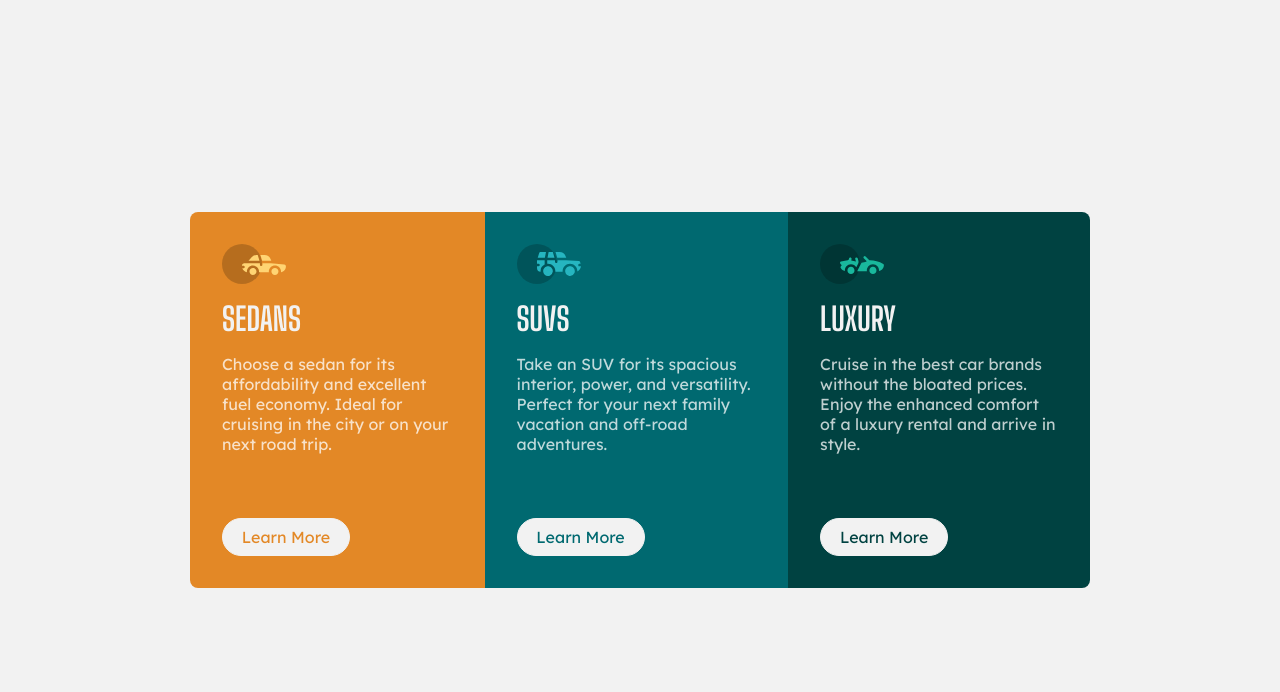
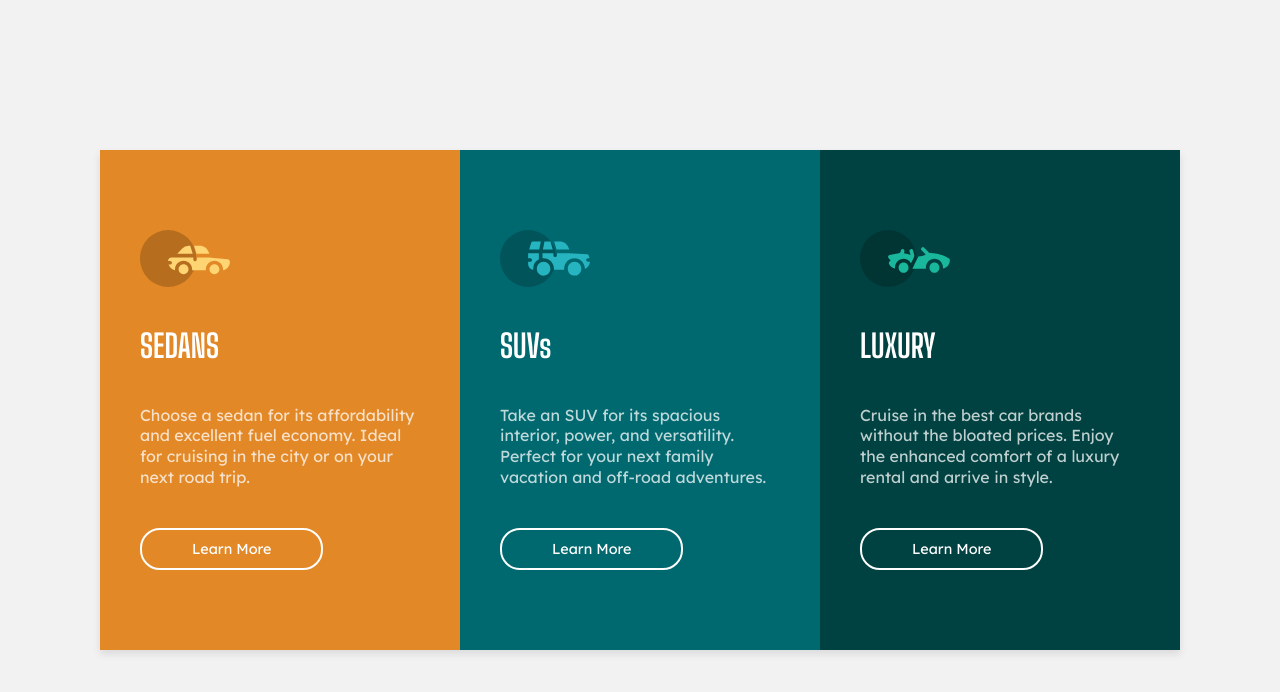
Before and after one commit to vegar24sfj/3-column-preview-card-component, a plain HTML site: page index.html in a window 1280 px wide. Drawn offline with Linux system fonts and the light colour scheme.

Commit message:
third commit

```diff
--- a/index.html
+++ b/index.html
@@ -9,46 +9,39 @@
       sizes="32x32"
       href="./favicon-32x32.png"
     />
+    <title>3-Column Preview Card Component</title>
     <link rel="stylesheet" href="./styles/styles.css" />
-    <title>Frontend Mentor | 3-column preview card component</title>
   </head>
+
   <body>
-    <main id="card">
-      <div class="card__sedans">
-        <img src="./icon-sedans.svg" alt="sedans icon" />
-        <h1>Sedans</h1>
+    <div class="container">
+      <div class="card sedans">
+        <img src="./icon-sedans.svg" alt="Sedans" />
+        <h1>SEDANS</h1>
         <p>
           Choose a sedan for its affordability and excellent fuel economy. Ideal
           for cruising in the city or on your next road trip.
         </p>
-        <a href="#">Learn More</a>
+        <button>Learn More</button>
       </div>
-
-      <div class="card__suvs">
-        <img src="./icon-suvs.svg" alt="suvs icon" />
-        <h1>Suvs</h1>
+      <div class="card suvs">
+        <img src="./icon-suvs.svg" alt="SUVs" />
+        <h1>SUVs</h1>
         <p>
           Take an SUV for its spacious interior, power, and versatility. Perfect
           for your next family vacation and off-road adventures.
         </p>
-        <a href="#">Learn More</a>
+        <button>Learn More</button>
       </div>
-
-      <div class="card__luxury">
-        <img src="./icon-luxury.svg" alt="luxury icon" />
-        <h1>Luxury</h1>
+      <div class="card luxury">
+        <img src="./icon-luxury.svg" alt="Luxury" />
+        <h1>LUXURY</h1>
         <p>
           Cruise in the best car brands without the bloated prices. Enjoy the
           enhanced comfort of a luxury rental and arrive in style.
         </p>
-        <a href="#">Learn More</a>
+        <button>Learn More</button>
       </div>
-    </main>
-
-    <!-- <footer>
-  <div class="attribution">
-    Kodet av <a href="#">Vegar Ravndal</a>.
-  </div>
-</footer> -->
+    </div>
   </body>
 </html>
--- a/styles/styles.css
+++ b/styles/styles.css
@@ -1,155 +1,108 @@
-@import url("https://fonts.googleapis.com/css2?family=Big+Shoulders+Display:wght@700&family=Lexend+Deca&display=swap");
+@import url("https://fonts.googleapis.com/css2?family=Big+Shoulders+Display:wght@700&family=Lexend+Deca:wght@400&display=swap");
 
 :root {
   --bright-orange: hsl(31, 77%, 52%);
   --dark-cyan: hsl(184, 100%, 22%);
-  --darker-cyan: hsl(179, 100%, 13%);
-  --trans-whtie-paragraph: hsla(0, 0%, 100%, 0.75);
-  --light-gray-bg-h-b: hsl(0, 0%, 95%);
+  --very-dark-cyan: hsl(179, 100%, 13%);
+  --transparent-white: hsla(0, 0%, 100%, 0.75);
+  --light-gray: hsl(0, 0%, 95%);
+  font-family: "Lexend Deca", sans-serif;
 }
 
-*,
-*::before,
-*::after {
-  box-sizing: border-box;
+* {
   margin: 0;
   padding: 0;
-}
-
-html {
-  height: 100%;
+  box-sizing: border-box;
 }
 
 body {
-  width: 100%;
-  height: 100%;
-  background-color: var(--light-gray-bg-h-b);
-  display: grid;
-  place-items: center;
+  background-color: var(--light-gray);
+  display: flex;
+  justify-content: center;
+  align-items: center;
+  height: 100vh;
+  padding: 100px;
+  font-family: "Lexend Deca", sans-serif;
+  font-weight: 400;
 }
 
-#card {
-  width: min(20rem, 90%);
+.container {
+  display: flex;
+  max-width: 1200px;
+  background-color: white;
+  overflow: hidden;
+  box-shadow: 0 4px 8px rgba(0, 0, 0, 0.1);
+  justify-content: space-between;
 }
 
-#card img {
-  padding-top: 1rem;
+.card {
+  flex: 1;
+  padding: 40px;
+  display: flex;
+  flex-direction: column;
+  justify-content: center;
+  flex-basis: 33%;
+  min-width: 300px;
+  min-height: 500px;
+  gap: 40px;
 }
 
-#card h1 {
-  font-family: "Big Shoulders Display", cursive;
-  font-weight: 700;
-  text-transform: uppercase;
-  color: var(--light-gray-bg-h-b);
+.card img {
+  width: 90px;
+  height: auto;
 }
 
-#card p {
+.card h1 {
+  font-family: "Big Shoulders Display", sans-serif;
+  font-weight: 700;
+  font-size: 2rem;
+  color: white;
+}
+
+.card p {
   font-family: "Lexend Deca", sans-serif;
   font-weight: 400;
-  color: var(--trans-whtie-paragraph);
+  color: var(--transparent-white);
+  line-height: 1.3;
 }
 
-#card a {
+.card button {
+  align-self: flex-start;
+  border: 2px solid white;
+  background-color: transparent;
+  color: white;
+  padding: 10px 50px;
+  font-size: 0.9rem;
   font-family: "Lexend Deca", sans-serif;
   font-weight: 400;
-  width: 8rem;
-  text-align: center;
-  text-decoration: none;
-  border: 1px solid var(--light-gray-bg-h-b);
-  background-color: var(--light-gray-bg-h-b);
-  border-radius: 2rem;
-  padding: 0.5rem;
+  border-radius: 20px;
   cursor: pointer;
+  transition: all 0.3s ease;
 }
 
-#card a:hover {
-  background-color: transparent;
-  outline: 3px solid var(--transparent-white);
-  color: var(--transparent-white);
+.card button:hover {
+  background-color: white;
+  color: inherit;
 }
 
-#card .card__sedans {
+.sedans {
   background-color: var(--bright-orange);
-  display: grid;
-  align-items: center;
-  border-top-left-radius: 0.5rem;
-  border-top-right-radius: 0.5rem;
-  padding: 1rem 2rem;
 }
 
-#card .card__sedans > * {
-  margin-bottom: 1rem;
+.suvs {
+  background-color: var(--dark-cyan);
 }
 
-#card .card__sedans > p {
-  margin-bottom: 2rem;
+.luxury {
+  background-color: var(--very-dark-cyan);
 }
 
-#card .card__sedans > a {
-  color: var(--bright-orange);
-}
-
-#card .card__suvs {
-  background-color: var(--dark-cyan);
-  display: grid;
-  align-items: center;
-  padding: 1rem 2rem;
-}
-
-#card .card__suvs > * {
-  margin-bottom: 1rem;
-}
-
-#card .card__suvs > p {
-  margin-bottom: 2rem;
-}
-
-#card .card__suvs > a {
-  color: var(--dark-cyan);
-}
-
-#card .card__luxury {
-  background-color: var(--darker-cyan);
-  display: grid;
-  align-items: center;
-  border-bottom-left-radius: 0.5rem;
-  border-bottom-right-radius: 0.5rem;
-  padding: 1rem 2rem;
-}
-
-#card .card__luxury > * {
-  margin-bottom: 1rem;
-}
-
-#card .card__luxury > p {
-  margin-bottom: 2rem;
-}
-
-#card .card__luxury > a {
-  color: var(--darker-cyan);
-}
-
-@media screen and (min-width: 1000px) {
-  #card {
-    width: 56.25rem;
-    display: flex;
-    justify-content: center;
-    align-items: center;
+@media (max-width: 768px) {
+  .container {
+    flex-direction: column;
   }
 
-  #card .card__sedans {
-    border-top-right-radius: 0rem;
-    border-top-left-radius: 0.5rem;
-    border-bottom-left-radius: 0.5rem;
-  }
-
-  #card .card__luxury {
-    border-bottom-left-radius: 0;
-    border-top-right-radius: 0.5rem;
-    border-bottom-right-radius: 0.5rem;
-  }
-
-  #card > div > p {
-    padding-bottom: 2rem;
+  .card {
+    padding: 20px;
   }
 }
```
